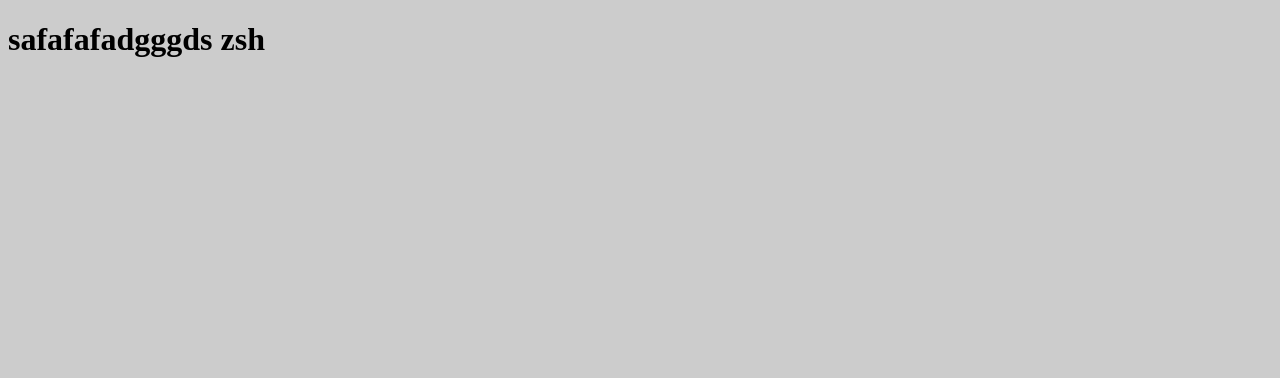
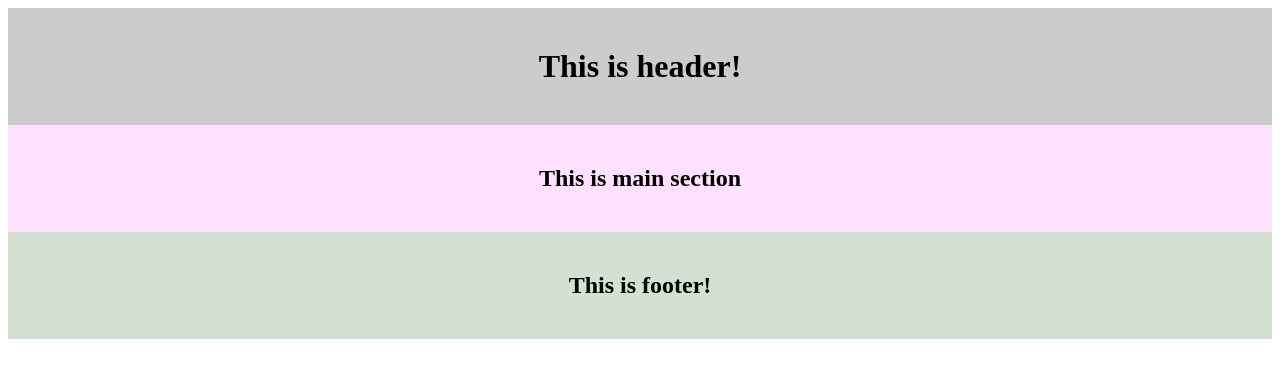
Before and after one commit to petromath77/project_1, a website: page app/index.html in a window 1280 px wide. Drawn offline with Linux system fonts and the light colour scheme.

Commit message:
first_feats

```diff
--- a/app/index.html
+++ b/app/index.html
@@ -6,6 +6,14 @@
 	<link rel="stylesheet" href="css/style.css">
 </head>
 <body>
-	<h1>safafafadgggds zsh</h1>
+	<header>
+		<h1>This is header!</h1>
+	</header>
+	<section class="sect_1">
+		<h2>This is main section</h2>
+	</section>
+	<footer>
+		<h2>This is footer!</h2>
+	</footer>
 </body>
 </html>
--- /dev/null
+++ b/app/sass/_footer.sass
@@ -0,0 +1,2 @@
+footer
+	background-color: #cdcd
--- /dev/null
+++ b/app/sass/_head.sass
@@ -0,0 +1,2 @@
+header
+	background-color:#ccc
--- /dev/null
+++ b/app/sass/_sect1.sass
@@ -0,0 +1,2 @@
+.sect_1
+		background-color: #f2f2
--- a/app/sass/style.sass
+++ b/app/sass/style.sass
@@ -1,2 +1,13 @@
+@import "head"
+@import "sect1"
+@import "footer"
+
 body
-	background-color: #ccc
+	//background-color: #ccc
+h1,h2
+	margin: 0
+header,
+section,
+footer
+	padding: 40px 0
+	text-align: center
```
Also changed, not shown: app/css/style.css.
